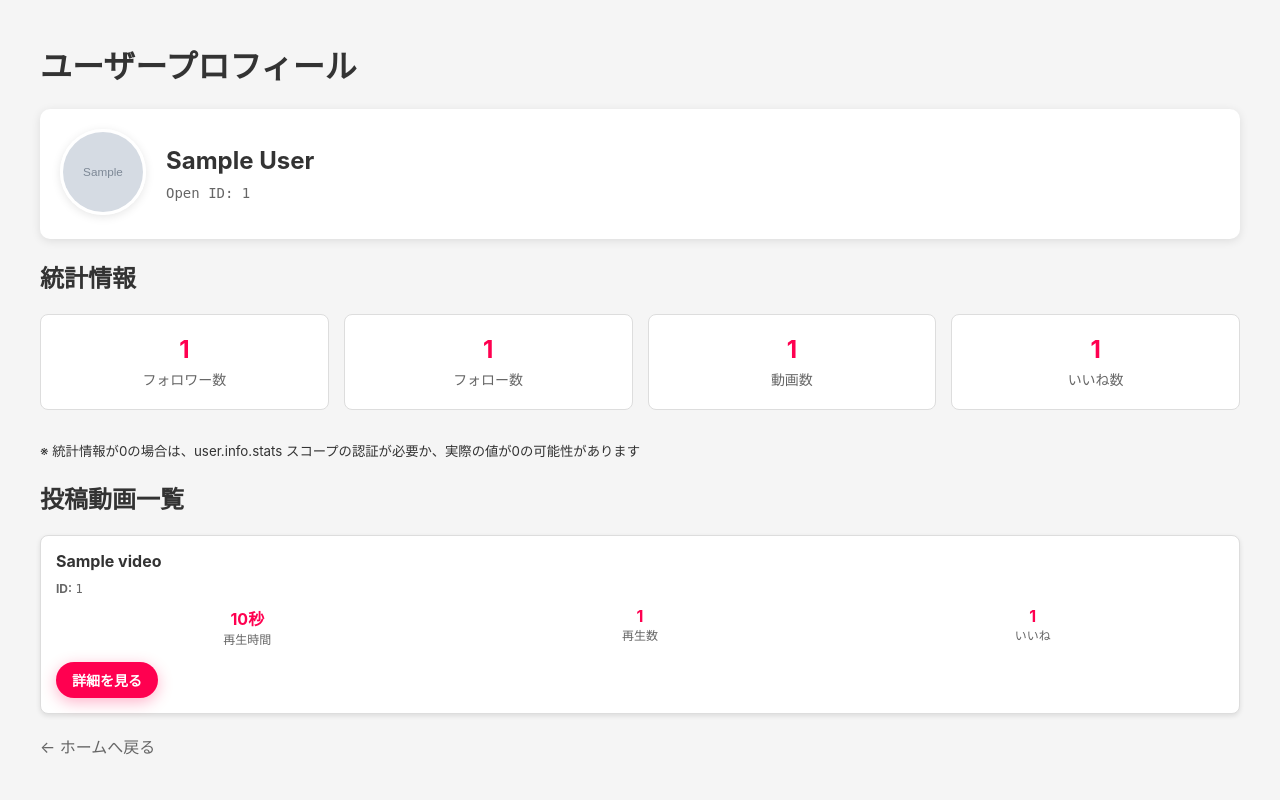
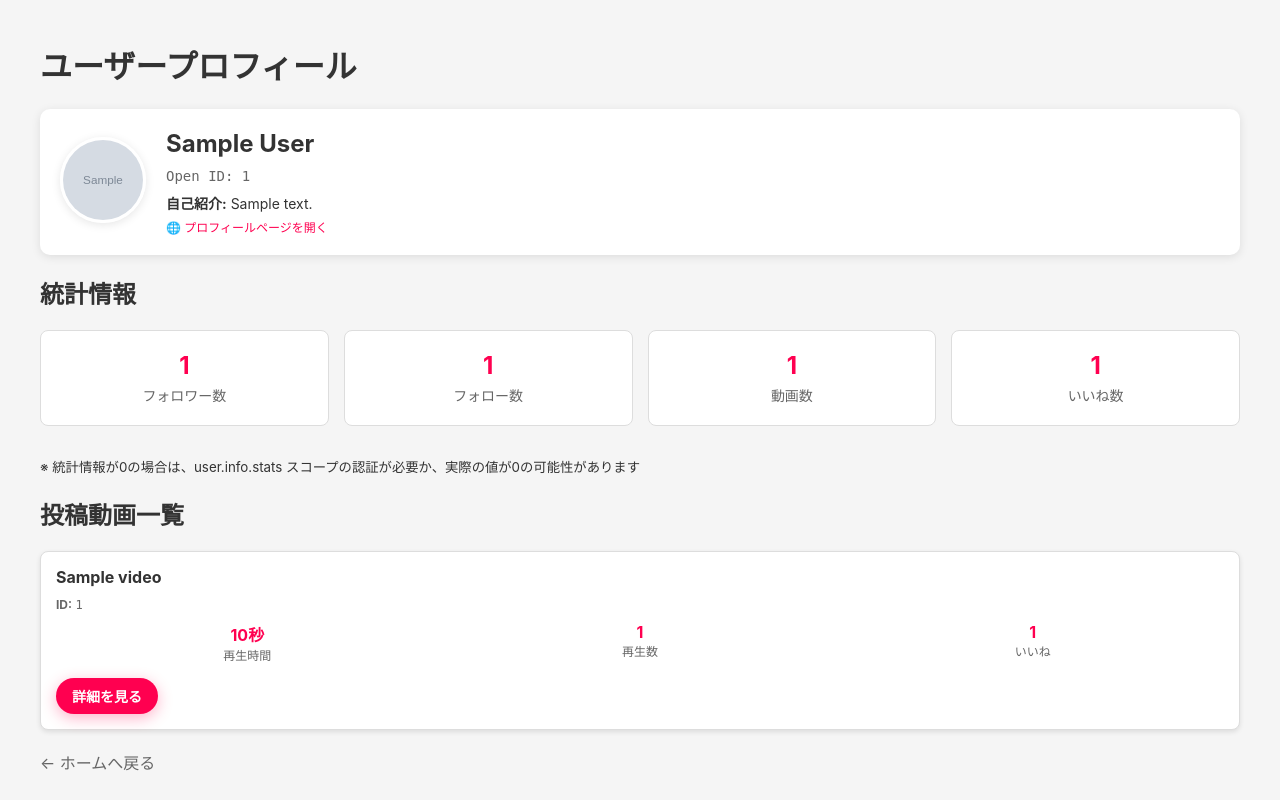
Before and after one commit to Kazu-K0032/TikTok-API-Features, a Flask app: template templates/dashboard.html in a window 1280 px wide. Run offline with Flask 3, Linux system fonts and the light colour scheme; the template is opened without the code that fills it: most values are stand-ins (such as "Sample title", 1, 10 or a date in 2020); grey boxes marked "Sample" are stand-in pictures.

Commit message:
feat: 自己紹介文+統計情報+動画一覧の取得&表示

```diff
--- a/app/auth_service.py
+++ b/app/auth_service.py
@@ -72,7 +72,7 @@ class AuthService:
 
         params = {
             "client_key": self.config.TIKTOK_CLIENT_KEY,
-            "scope": "user.info.basic,user.info.stats,video.list",
+            "scope": "user.info.basic,user.info.profile,user.info.stats,video.list",
             "response_type": "code",
             "redirect_uri": uri,
             "state": self.config.STATE,
--- a/app/services/get_profile.py
+++ b/app/services/get_profile.py
@@ -1,8 +1,9 @@
 import requests
 
 def get_user_profile(access_token):
-    # user.info.basic スコープで取得可能な基本情報のみ（確実に動作するフィールドのみ）
-    fields = "open_id,display_name,avatar_url"
+    # user.info.basic, user.info.profile, user.info.stats スコープで取得可能な情報
+    # プロフィール情報と統計情報を一度に取得
+    fields = "open_id,display_name,avatar_url,bio_description,profile_web_link,profile_deep_link,is_verified,follower_count,following_count,video_count,likes_count"
 
     resp = requests.get(
         "https://open.tiktokapis.com/v2/user/info/",
--- a/static/css/style.css
+++ b/static/css/style.css
@@ -108,3 +108,98 @@ body {
 .back-link:hover {
   color: #ff0050;
 }
+
+/* ダッシュボード固有のスタイル */
+.profile-container {
+  display: flex;
+  align-items: center;
+  gap: 20px;
+}
+
+.profile-avatar {
+  width: 80px;
+  height: 80px;
+  border-radius: 50%;
+  border: 3px solid #fff;
+  box-shadow: 0 2px 10px rgba(0, 0, 0, 0.1);
+}
+
+.profile-name {
+  margin: 0 0 10px 0;
+  color: #333;
+}
+
+.profile-openid {
+  margin: 0;
+  color: #666;
+  font-family: monospace;
+  font-size: 14px;
+}
+
+.profile-bio {
+  margin: 10px 0 0 0;
+  color: #333;
+  font-size: 14px;
+  line-height: 1.4;
+}
+
+.profile-verified {
+  margin: 5px 0 0 0;
+  color: #ff0050;
+  font-size: 12px;
+}
+
+.profile-link {
+  margin: 5px 0 0 0;
+  font-size: 12px;
+}
+
+.profile-link a {
+  color: #ff0050;
+  text-decoration: none;
+}
+
+.video-title {
+  margin: 0 0 10px 0;
+  color: #333;
+  font-size: 16px;
+}
+
+.video-id {
+  margin-bottom: 10px;
+  font-size: 12px;
+  color: #666;
+}
+
+.video-stat-number {
+  font-weight: bold;
+  color: #ff0050;
+}
+
+.video-stat-label {
+  font-size: 12px;
+  color: #666;
+}
+
+.btn-small {
+  padding: 8px 16px;
+  font-size: 14px;
+}
+
+.empty-state {
+  text-align: center;
+  padding: 40px;
+  border: 2px dashed #ddd;
+}
+
+.empty-state-title {
+  margin: 0 0 10px 0;
+  font-size: 18px;
+  color: #666;
+}
+
+.empty-state-description {
+  margin: 0;
+  font-size: 14px;
+  color: #999;
+}
--- a/templates/dashboard.html
+++ b/templates/dashboard.html
@@ -2,30 +2,33 @@
 content %}
 <h1>ユーザープロフィール</h1>
 <div class="card">
-  <div style="display: flex; align-items: center; gap: 20px">
+  <div class="profile-container">
     <div>
       <img
         src="{{ profile.avatar_url or '' }}"
         alt="アバター"
-        style="
-          width: 80px;
-          height: 80px;
-          border-radius: 50%;
-          border: 3px solid #fff;
-          box-shadow: 0 2px 10px rgba(0, 0, 0, 0.1);
-        "
+        class="profile-avatar"
         onerror="this.style.display='none'"
       />
     </div>
     <div>
-      <h2 style="margin: 0 0 10px 0; color: #333">
-        {{ profile.display_name or '未設定' }}
-      </h2>
-      <p
-        style="margin: 0; color: #666; font-family: monospace; font-size: 14px"
-      >
+      <h2 class="profile-name">{{ profile.display_name or '未設定' }}</h2>
+      <p class="profile-openid">
         Open ID: <code>{{ profile.open_id or '未取得' }}</code>
       </p>
+      {% if profile.bio_description %}
+      <p class="profile-bio">
+        <strong>自己紹介:</strong> {{ profile.bio_description }}
+      </p>
+      {% endif %} {% if profile.is_verified %}
+      <p class="profile-verified">✓ 認証済みアカウント</p>
+      {% endif %} {% if profile.profile_web_link %}
+      <p class="profile-link">
+        <a href="{{ profile.profile_web_link }}" target="_blank">
+          🌐 プロフィールページを開く
+        </a>
+      </p>
+      {% endif %}
     </div>
   </div>
 </div>
@@ -61,44 +64,32 @@ content %}
 <div class="video-grid">
   {% for v in videos %}
   <div class="video-card">
-    <h3 style="margin: 0 0 10px 0; color: #333; font-size: 16px">
-      {{ v.title or 'タイトルなし' }}
-    </h3>
-    <div style="margin-bottom: 10px; font-size: 12px; color: #666">
-      <strong>ID:</strong> <code>{{ v.id }}</code>
-    </div>
+    <h3 class="video-title">{{ v.title or 'タイトルなし' }}</h3>
+    <div class="video-id"><strong>ID:</strong> <code>{{ v.id }}</code></div>
     <div class="video-stats">
       <div>
-        <div style="font-weight: bold; color: #ff0050">{{ v.duration }}秒</div>
-        <div style="font-size: 12px; color: #666">再生時間</div>
+        <div class="video-stat-number">{{ v.duration }}秒</div>
+        <div class="video-stat-label">再生時間</div>
       </div>
       <div>
-        <div style="font-weight: bold; color: #ff0050">{{ v.view_count }}</div>
-        <div style="font-size: 12px; color: #666">再生数</div>
+        <div class="video-stat-number">{{ v.view_count }}</div>
+        <div class="video-stat-label">再生数</div>
       </div>
       <div>
-        <div style="font-weight: bold; color: #ff0050">{{ v.like_count }}</div>
-        <div style="font-size: 12px; color: #666">いいね</div>
+        <div class="video-stat-number">{{ v.like_count }}</div>
+        <div class="video-stat-label">いいね</div>
       </div>
     </div>
-    <a
-      href="{{ url_for('video_detail', video_id=v.id) }}"
-      class="btn"
-      style="padding: 8px 16px; font-size: 14px"
+    <a href="{{ url_for('video_detail', video_id=v.id) }}" class="btn btn-small"
       >詳細を見る</a
     >
   </div>
   {% endfor %}
 </div>
 {% else %}
-<div
-  class="card"
-  style="text-align: center; padding: 40px; border: 2px dashed #ddd"
->
-  <p style="margin: 0 0 10px 0; font-size: 18px; color: #666">
-    動画が見つかりませんでした
-  </p>
-  <p style="margin: 0; font-size: 14px; color: #999">
+<div class="card empty-state">
+  <p class="empty-state-title">動画が見つかりませんでした</p>
+  <p class="empty-state-description">
     ※ 公開動画がないか、動画が存在しない可能性があります
   </p>
 </div>
```
Also changed, not shown: app/services/get_user_stats.py (+21 -13 lines), app/services/get_video_details.py (+34 -13 lines), app/services/get_video_list.py (+83 -18 lines), app/views.py (+15 -7 lines).
